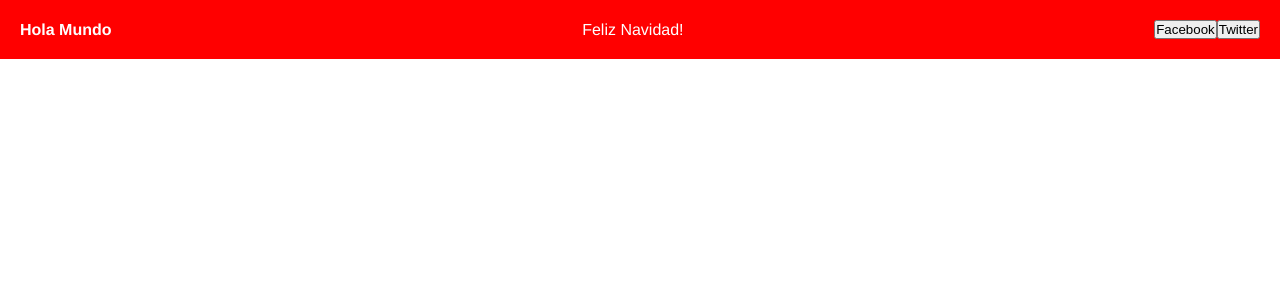
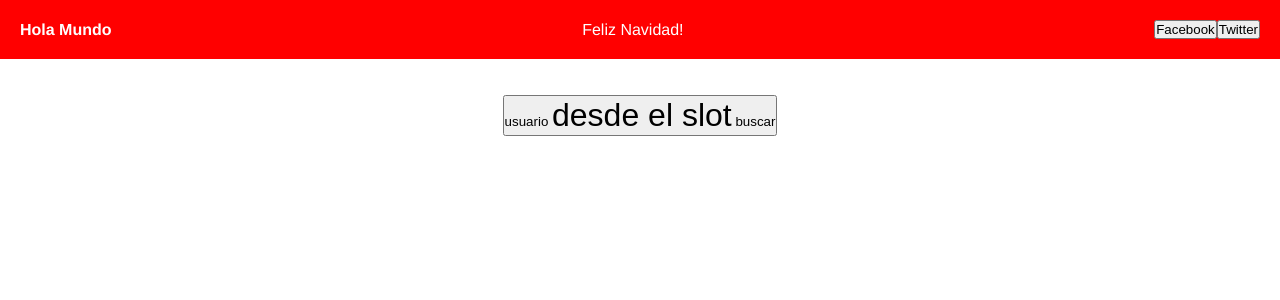
Before and after one commit to jnavarrovera/curso-vue-01-pruebas-vue, a Vue app: page / in a window 1280 px wide. Shown: the top 300 px of the page. Built offline with nearby package versions, Linux system fonts and the light colour scheme.

Commit message:
Slots en Button

```diff
--- a/src/App.vue
+++ b/src/App.vue
@@ -4,38 +4,49 @@
     :color="'red'"
     :links="[
       { label: 'Facebook', link: 'https://facebook.es' },
-      { label: 'Twitter', link: 'https://twitter.es', style:'important-link' },
+      { label: 'Twitter', link: 'https://twitter.es', style: 'important-link' },
     ]"
     @buttonClicked="alertaClick($event)"
   />
   <!-- Son equivalentes  -->
   <!-- @buttonClicked="alertaClick($event)" -->
   <!-- @buttonClicked="alertaClick" -->
+  <br /><br />
 
+  <!-- <CustomButton></CustomButton> -->
+  <custom-button>
+    <span style="font-size:xx-large">desde el slot</span>
+    <template v-slot:left-icon>
+      <span>usuario </span>
+    </template>
+    <template v-slot:right-icon>
+      <span> buscar</span>
+    </template>
+  </custom-button>
 
   <!-- <router-view /> -->
-
 </template>
 
 <script lang="ts">
 import { defineComponent } from "vue";
-import NavBar from "./components/NavBar.vue";
+import NavBar from "@/components/NavBar.vue";
+import CustomButton from "@/components/CustomButton.vue";
 import { Link } from "./interfaces/link";
 
 export default defineComponent({
   name: "AppComponent",
   components: {
     NavBar,
+    CustomButton,
   },
   setup() {
-    const hola = () => alert('hola');
+    const hola = () => alert("hola");
     return {
-      alertaClick: (link: Link) => alert(link.label + ' Pulsado!'),
+      alertaClick: (link: Link) => alert(link.label + " Pulsado!"),
       hola, // sólo hay que devolver elementos que se usen en el template
-    }
-  }
+    };
+  },
 });
-
 </script>
 
 
--- /dev/null
+++ b/src/components/CustomButton.vue
@@ -0,0 +1,17 @@
+<template>
+    <button @click="$emit('clicked')">
+        <slot name="left-icon"></slot>
+        <slot></slot>
+        <slot name="right-icon"></slot>
+    </button>
+</template>
+
+<script lang="ts">
+import { defineComponent } from "@vue/runtime-core";
+
+
+export default defineComponent({
+    name: 'CustomButton',
+});
+
+</script>
```
